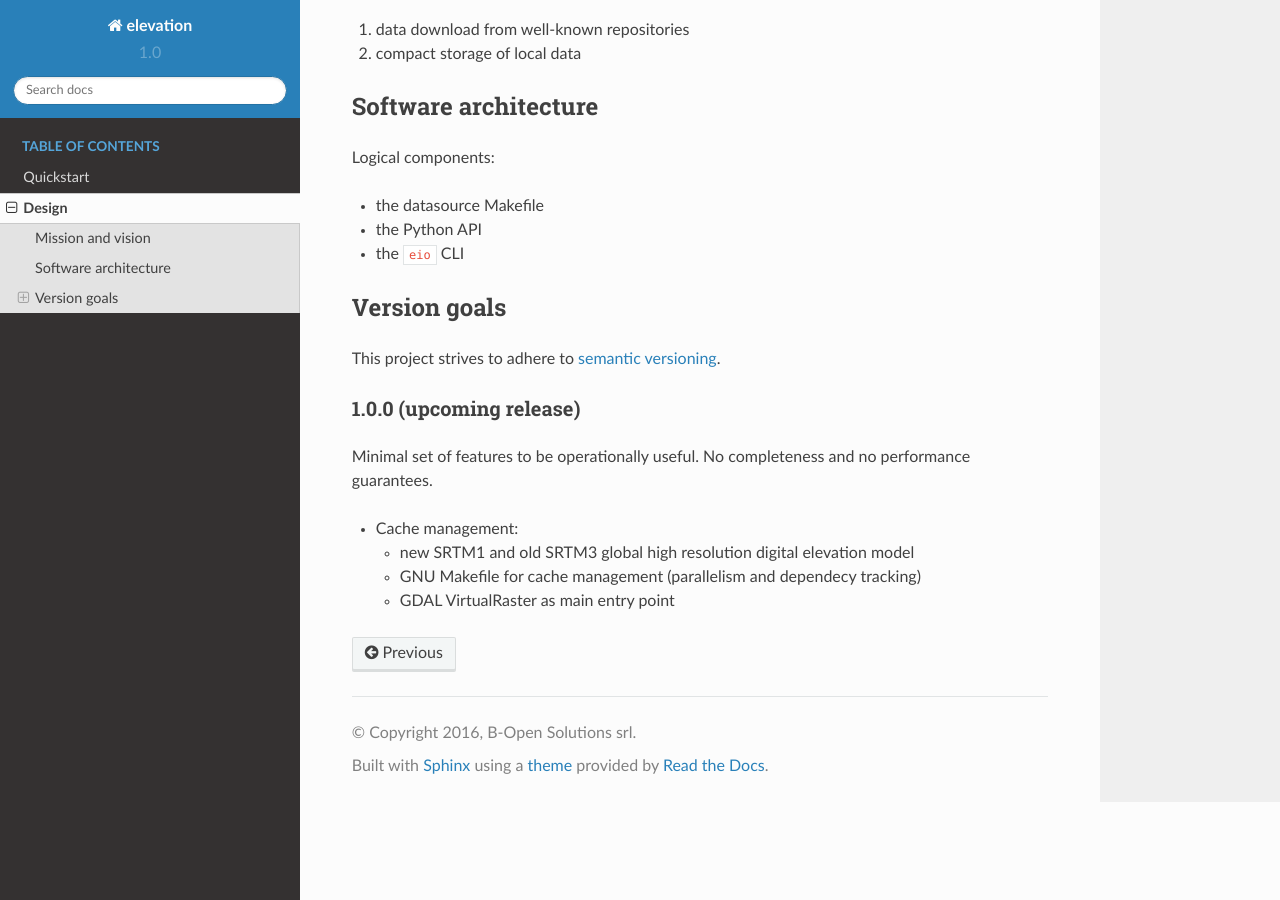
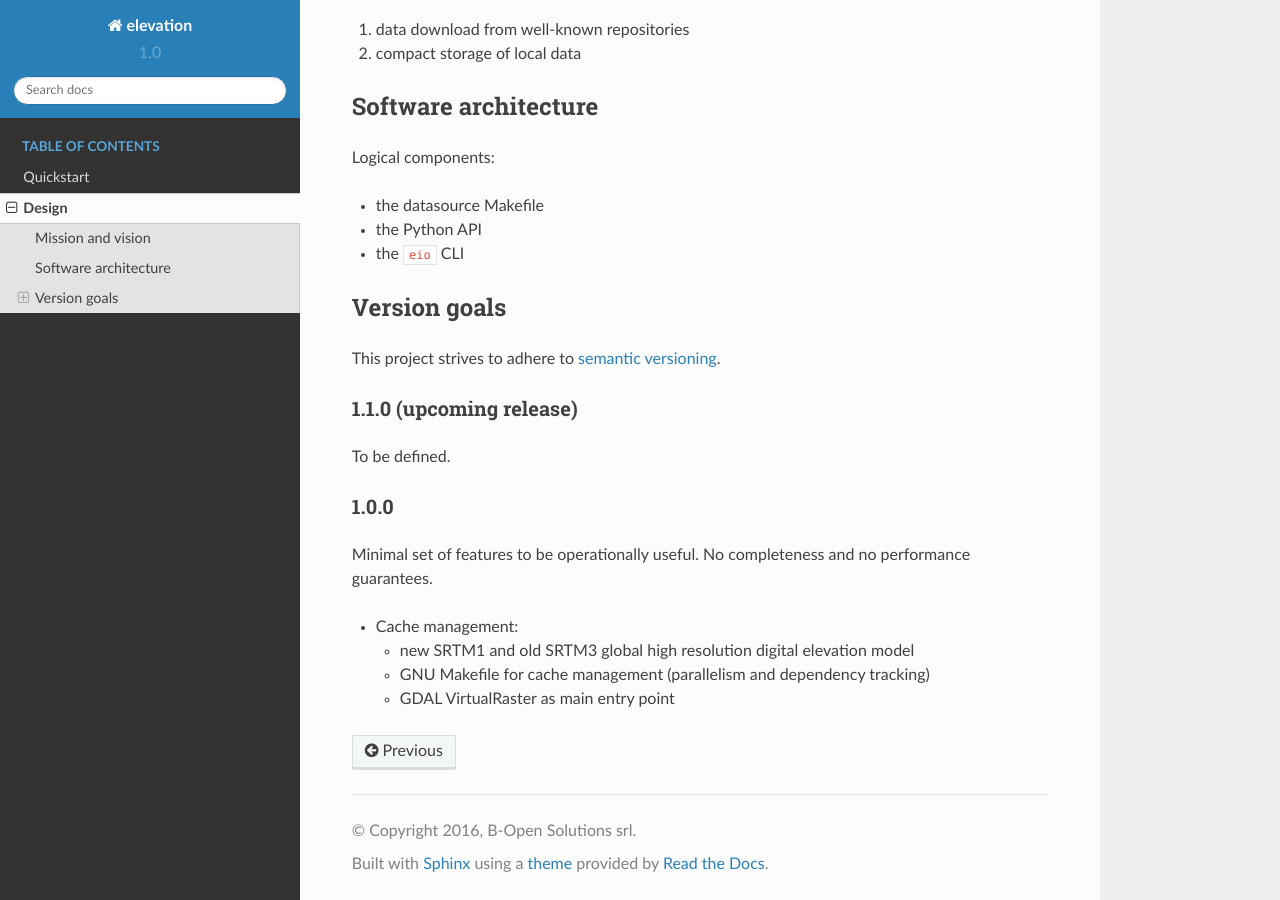
Before and after one commit to ymcmrs/elevation, a Sphinx documentation site: the page built from docs/design.rst, in a window 1280 px wide and 900 px high, scrolled down 587 px. Built offline with Sphinx 7.4.7 and the Read the Docs theme 2.0.0, drawn with Linux system fonts in a browser that asks for light colours; formulas are drawn with MathJax 3.

Commit message:
Update design document.

```diff
--- a/docs/design.rst
+++ b/docs/design.rst
@@ -40,8 +40,14 @@ Version goals
 This project strives to adhere to `semantic versioning <http://semver.org>`_.
 
 
-1.0.0 (upcoming release)
+1.1.0 (upcoming release)
 ~~~~~~~~~~~~~~~~~~~~~~~~
+
+To be defined.
+
+
+1.0.0
+~~~~~
 
 Minimal set of features to be operationally useful.
 No completeness and no performance guarantees.
@@ -50,6 +56,6 @@ No completeness and no performance guarantees.
 
   - new SRTM1 and old SRTM3 global high resolution digital elevation model
 
-  - GNU Makefile for cache management (parallelism and dependecy tracking)
+  - GNU Makefile for cache management (parallelism and dependency tracking)
 
   - GDAL VirtualRaster as main entry point
```
